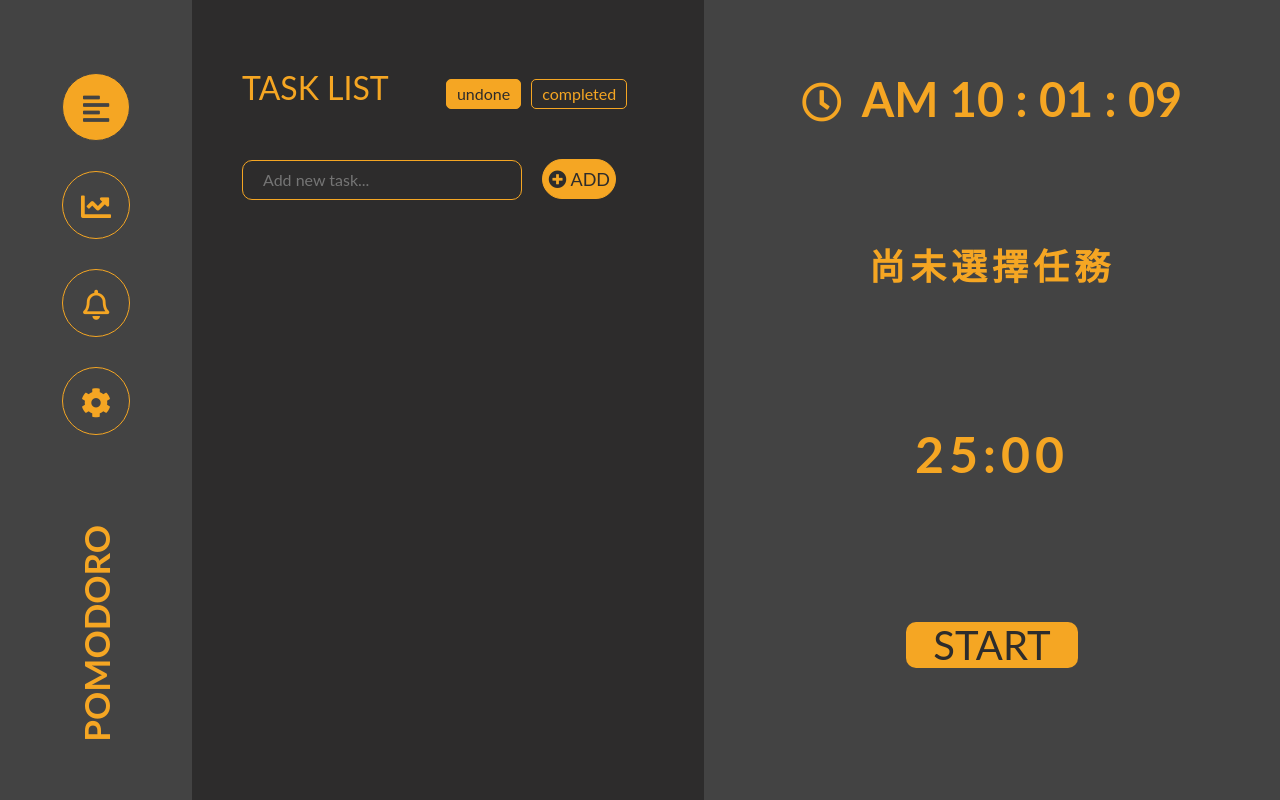
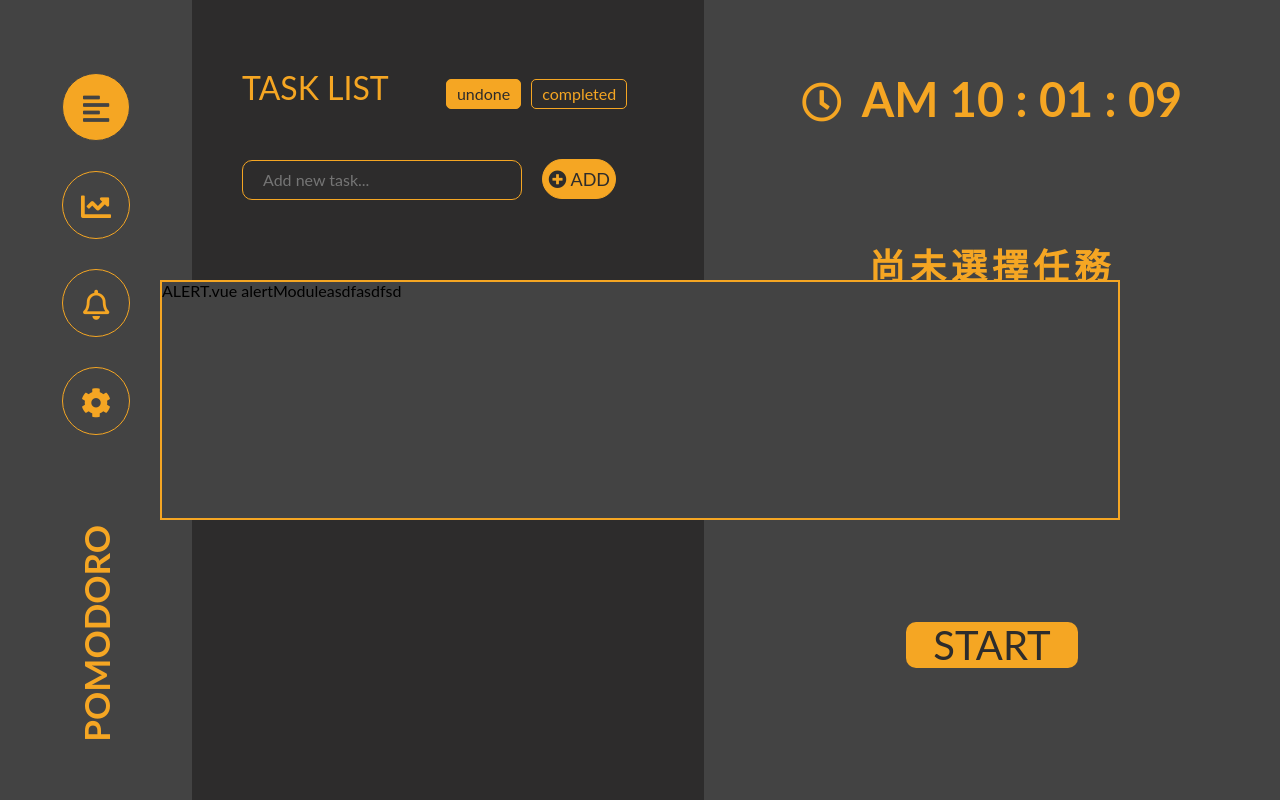
Before and after one commit to a9261020/pomodoro, a Vue app: page / in a window 1280 px wide. Built offline with nearby package versions, Linux system fonts and the light colour scheme; the HTML template or start-up script is replaced by a standard one.

Commit message:
alert layout

```diff
--- a/src/App.vue
+++ b/src/App.vue
@@ -1,5 +1,6 @@
 <template>
   <div id="app">
+    <Alert />
     <Navbar />
     <keep-alive include="TaskList">
       <router-view />
@@ -11,13 +12,15 @@
 <script>
 import Navbar from "@/components/Navbar";
 import TimeClock from "@/components/TimeClock";
+import Alert from "@/components/Alert";
 
 export default {
   name: "App",
   components: {
     Navbar,
-    TimeClock
-  }
+    TimeClock,
+    Alert,
+  },
 };
 </script>
 
--- /dev/null
+++ b/src/assets/scss/components/_alert.scss
@@ -0,0 +1,11 @@
+.alert {
+  position: absolute;
+  top: 50%;
+  left: 50%;
+  transform: translate(-50%, -50%);
+  width: 75%;
+  height: 30%;
+  background-color: $color-dark2;
+  border: 2px solid $color-primary;
+  z-index: 99;
+}
--- a/src/assets/scss/index.scss
+++ b/src/assets/scss/index.scss
@@ -2,6 +2,7 @@
 @import "./utils/helpers";
 @import "normalize";
 @import "./components/_button";
+@import "./components/_alert";
 @import "./layout/_nav";
 @import "./layout/_page";
 @import "./layout/_tasklist";
--- /dev/null
+++ b/src/components/Alert.vue
@@ -0,0 +1,10 @@
+<template>
+  <div class="alert">
+    ALERT.vue
+    {{ this.$store.state.alertModule.message }}asdfasdfsd
+  </div>
+</template>
+
+<script>
+export default {};
+</script>
--- /dev/null
+++ b/src/store/alertModule.js
@@ -0,0 +1,10 @@
+const alert = {
+  namespaced: true,
+  state: {
+    message: "alertModule",
+  },
+  mutations: {},
+  actions: {},
+};
+
+export default alert;
--- a/src/store/index.js
+++ b/src/store/index.js
@@ -3,6 +3,7 @@ import Vuex from "vuex";
 
 import tasklistModule from "./tasklistModule";
 import timeModule from "./timeModule";
+import alertModule from "./alertModule";
 
 Vue.use(Vuex);
 
@@ -10,6 +11,7 @@ const store = new Vuex.Store({
   modules: {
     tasklistModule,
     timeModule,
+    alertModule,
   },
 });
 
--- a/src/views/Analysis.vue
+++ b/src/views/Analysis.vue
@@ -1,5 +1,9 @@
 <template>
-  <div class="page">Analysis.vue</div>
+  <div class="page">
+    <header>
+      <p class="text-left page__title">ANALYSIS</p>
+    </header>
+  </div>
 </template>
 
 <script>
--- a/src/views/Ringtones.vue
+++ b/src/views/Ringtones.vue
@@ -1,5 +1,9 @@
 <template>
-  <div class="page">Ringtones.vue</div>
+  <div class="page">
+    <header>
+      <p class="text-left page__title">RINGTONES</p>
+    </header>
+  </div>
 </template>
 
 <script>
```
